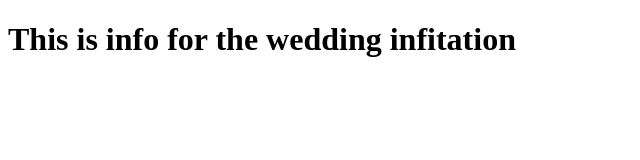
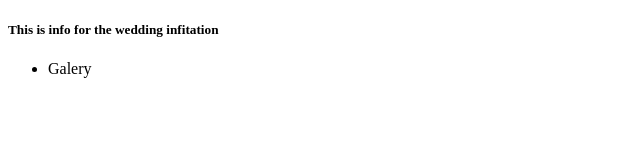
Before and after one commit to martuahutapea/wedding, a plain HTML site: page info.html in a window 1280 px wide. Shown: the whole page, without its empty margins (0-640 px from the left). Drawn offline with Linux system fonts and the light colour scheme.

Commit message:
change the file

```diff
--- a/info.html
+++ b/info.html
@@ -6,6 +6,9 @@
     <title>Document</title>
   </head>
   <body>
-    <h1>This is info for the wedding infitation</h1>
+    <h5>This is info for the wedding infitation</h5>
+    <ul>
+      <li>Galery</li>
+    </ul>
   </body>
 </html>
```
